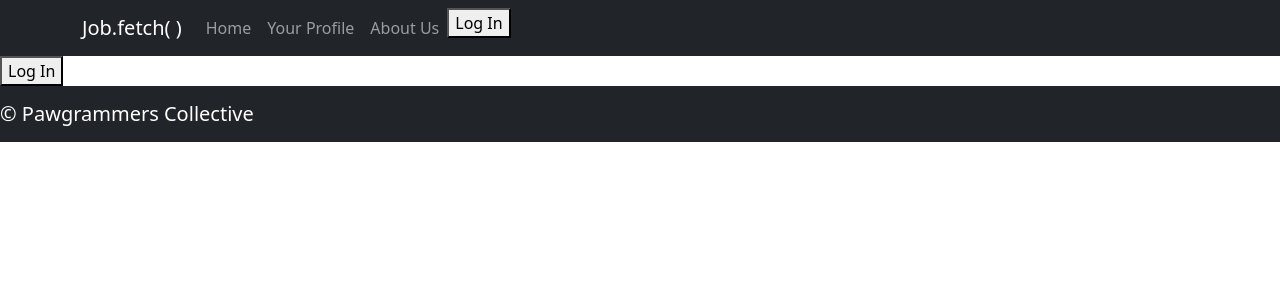
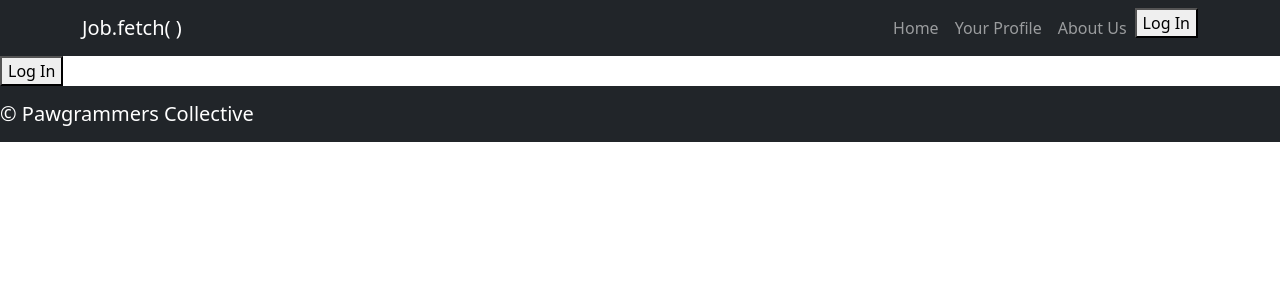
Before and after one commit to Pawgrammers-Collective/job.fetch-frontend, a React (Vite) app: page / in a window 1280 px wide. Shown: the top 300 px of the page. Built offline with nearby package versions, Linux system fonts and the light colour scheme; no server answers.

Commit message:
changed header to have authbutton instead of in body

```diff
--- a/src/Header.jsx
+++ b/src/Header.jsx
@@ -13,7 +13,7 @@ function Header() {
           <Navbar.Brand as={Link} to="/Home">
             Job.fetch( )
           </Navbar.Brand>
-          <Nav className="me-auto">
+          <Nav className="navLinks">
             <Nav.Link as={Link} to="/Home">
               Home
             </Nav.Link>
```
